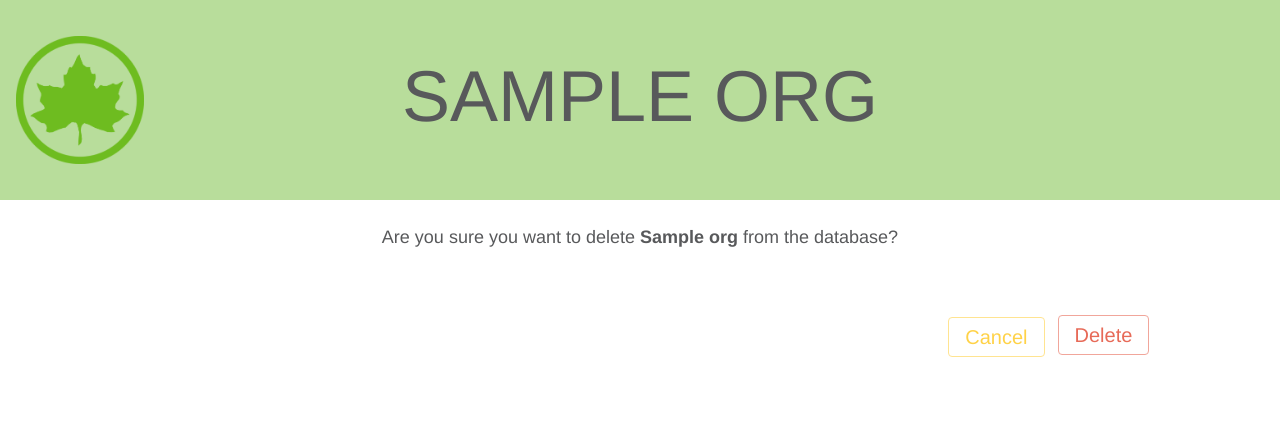
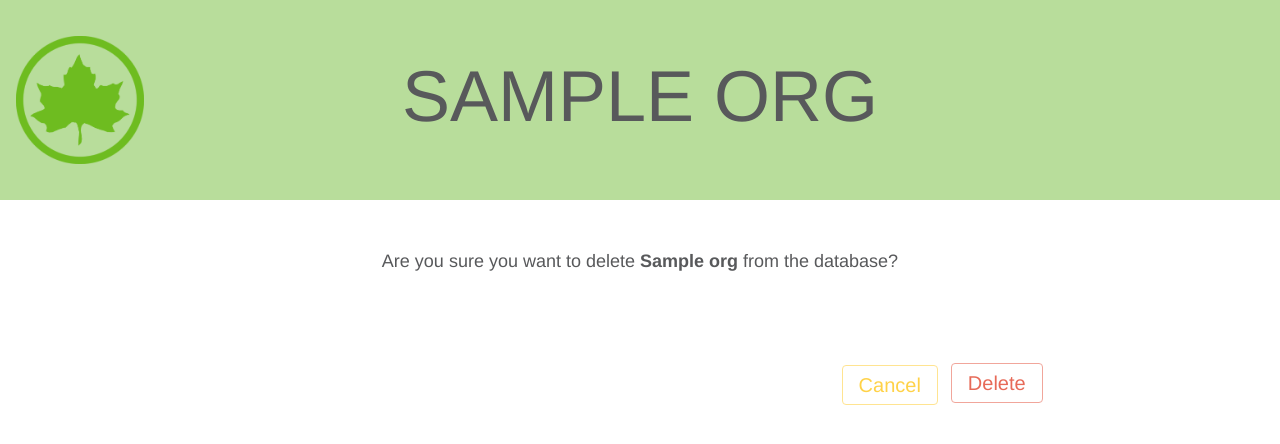
Before and after one commit to purwin/Parks-Database, a Flask app: template app/templates/org_delete.html in a window 1280 px wide. Shown: the top 444 px of the page. Run offline with Flask 2, Linux system fonts and the light colour scheme; the template is opened without the code that fills it: values that come from a table or form of the project are taken from there, others are empty; tables that the repository leaves empty hold one stand-in row (values such as "Sample post"); parts of the project's set-up code (start-up, migrations or seed data) failed here and were passed over; some libraries are stand-ins or nearby versions.

Commit message:
Change button col sizing to md-8

```diff
--- a/app/templates/org_delete.html
+++ b/app/templates/org_delete.html
@@ -9,23 +9,24 @@
 	<section id="section--head">
 		{% include "include/nav.html" %}
 		<div class="head [ row justify-content-center align-items-center ]">
-			<div class="[ col-sm-12 col-md-8 ]">
+			<div class="[ col-md-8 ]">
 				<h1 class="[ text-center display-3 ]"><b>{{ org.name|upper }}</b></h1>
 			</div>
 		</div>
 	</section>
 
-	<form action="" id="" method="post">
+	<form id="js-form_org" action="/orgs/{{ org.id }}/delete" method="POST">
+		{{ form.csrf_token }}
 
-		<div class="[ row justify-content-center py-4 ]">
+		<div class="[ row justify-content-center py-5 ]">
 			<p>Are you sure you want to delete <b>{{ org.name }}</b> from the database?</p>
 		</div>
 
 		<section id="section--submit">
 			<div class="[ row justify-content-center ]">
-				<div class="[ col-sm-12 col-md-10 text-right p-4 ]">
-					<a href="{{ url_for('org', organization_id=org.id) }}" role="button" class="butt butt--edit [ btn btn-sm ]">Cancel</a>
-					<input type="submit" class="butt butt--delete [ ml-2 btn btn-sm ]" value="Delete">
+				<div class="[ col-md-8 text-right p-4 ]">
+					<a id="js-cancel_org" class="js-cancel-form butt butt--edit [ btn btn-sm ]" href="{{ url_for('org', organization_id=org.id) }}" role="button">Cancel</a>
+					<input id="js-delete_org" type="submit" class="butt butt--delete js-delete-form [ ml-2 btn btn-sm ]" value="Delete">
 				</div>
 			</div>
 		</section>
```
